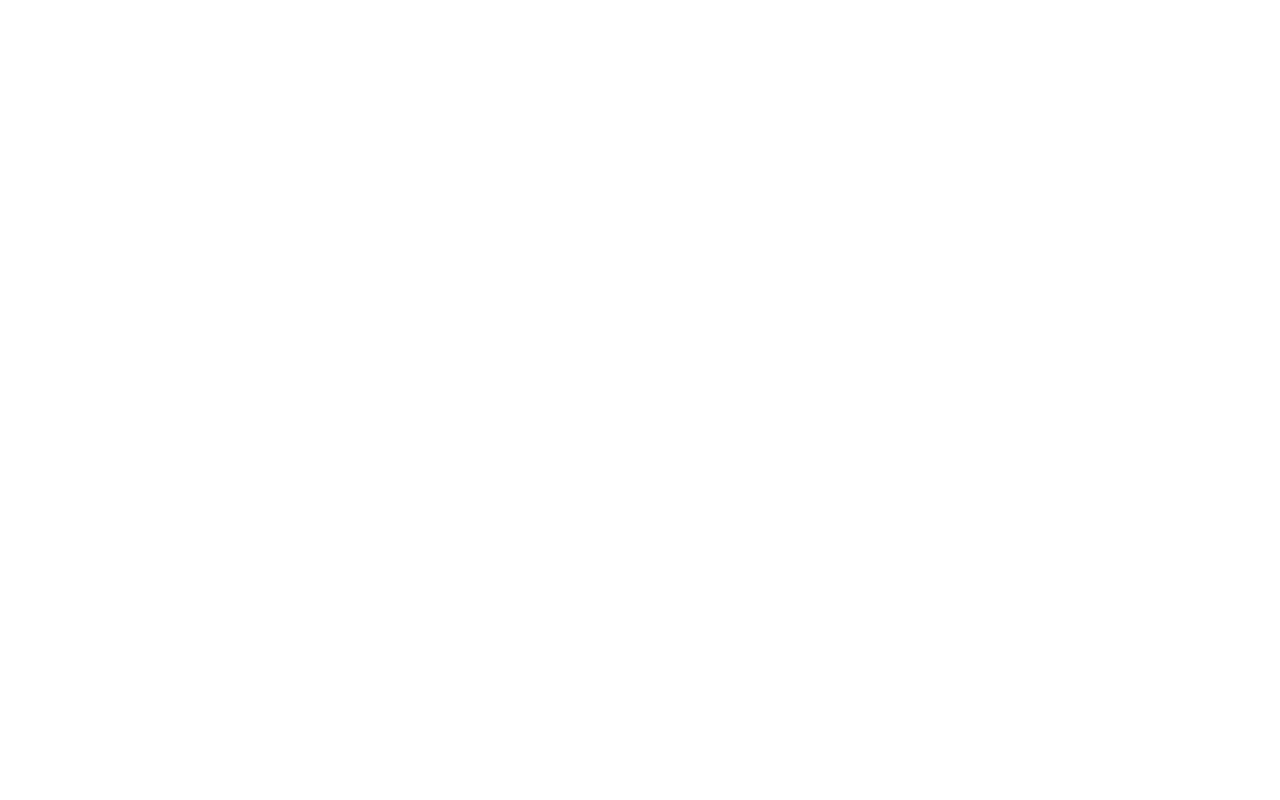
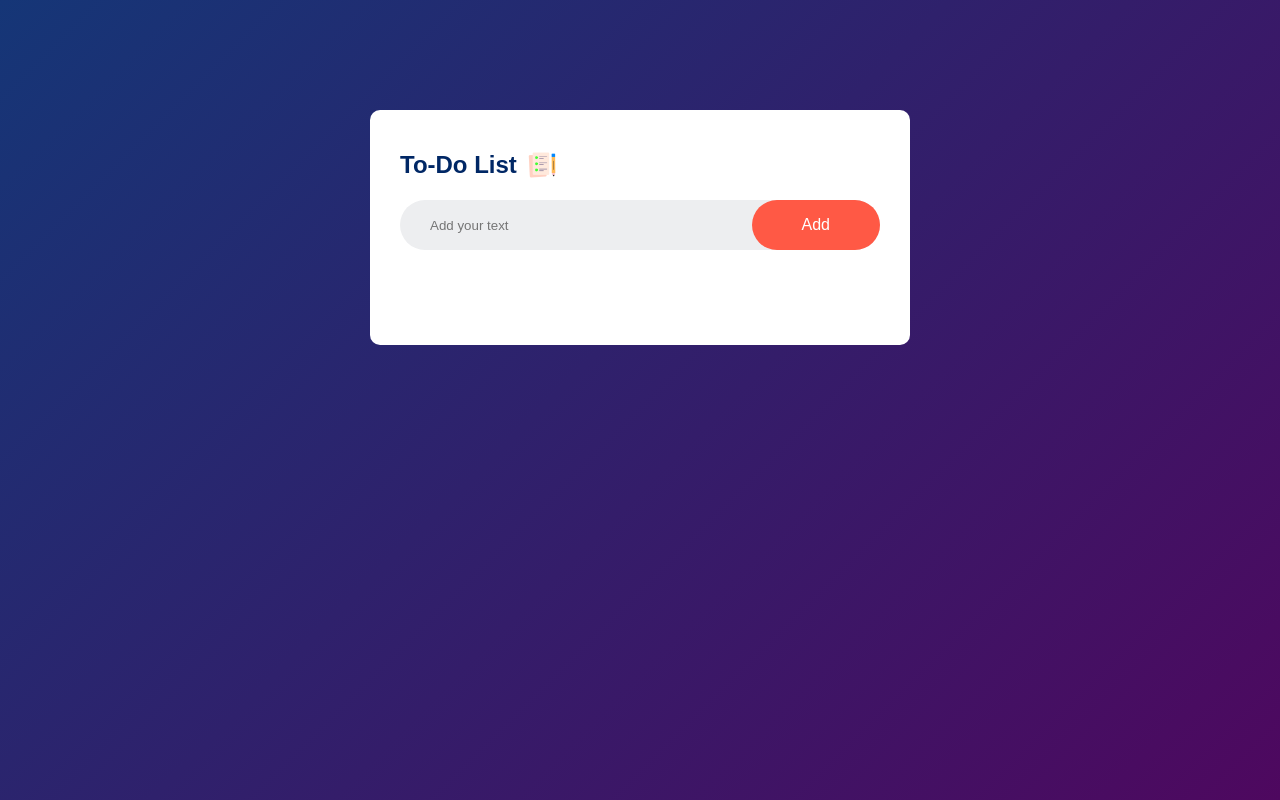
Before and after one commit to Gjernslav/To-do-list, a plain HTML site: page index.html in a window 1280 px wide. Drawn offline with Linux system fonts and the light colour scheme.

Commit message:
created container for input and add task button

```diff
--- a/index.html
+++ b/index.html
@@ -6,7 +6,14 @@
 <link rel="stylesheet" href="style.css">
 </head>
 <body>
-
+<div class="container">
+    <div class="todo-app">
+        <h2>To-Do List <img src="images/icon.png"></h2>
+        <div class="row">
+           <input type="text" id="input-box" placeholder="Add your text">
+           <button>Add</button>
+    </div>
+</div>
 
 </body>
 </html>
```
